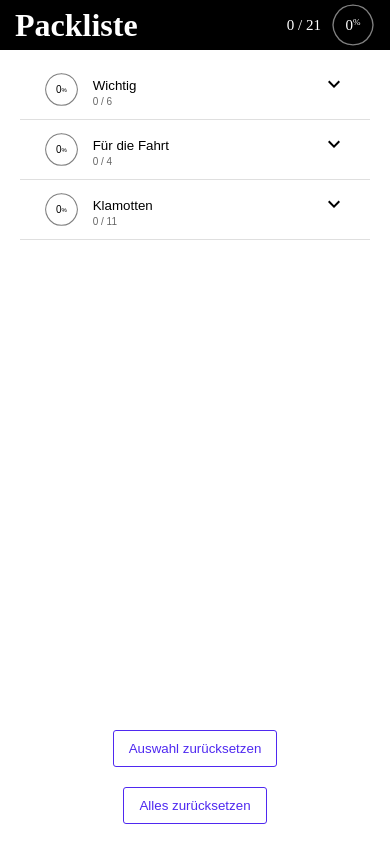
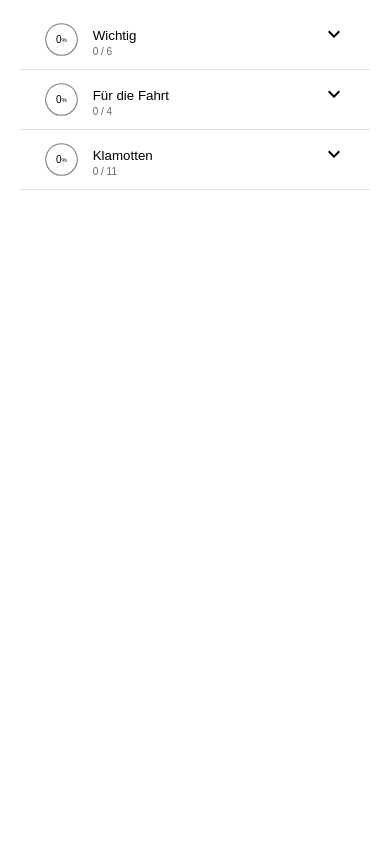
Before and after one commit to mrohmer/packliste.rohmer.rocks, a Svelte app: page / in a window 390 px wide. Built offline with nearby package versions, Linux system fonts and the light colour scheme.

Commit message:
feat: use bottom sheet

```diff
--- a/public/global.css
+++ b/public/global.css
@@ -11,3 +11,10 @@ html, body {
 html {
 	height: 100%;
 }
+.container {
+	max-width: 1000px;
+	margin: auto;
+	padding-left: 10px;
+	padding-right: 10px;
+	width: 100%;
+}
--- a/src/App.svelte
+++ b/src/App.svelte
@@ -3,82 +3,20 @@
   import {readable, writable} from './stores/local-storage';
   import type {IList} from './model/list';
   import {defaultList} from './data/list';
-  import CircleProgress from "./components/control/CircleProgress.svelte";
+  import BottomSheet from "./components/data/BottomSheet.svelte";
 
   const currentlyUsedList = defaultList;
 
   const data = writable<IList>(`list.${currentlyUsedList.key}`, defaultList);
-
-  $: items = $data.groups.reduce((prev, curr) => [...prev, ...curr.items], []);
-  $: relevantItems = items.filter(item => !item.irrelevant);
-  $: doneItems = relevantItems.filter(item => item.state);
 </script>
 
 <style type="text/scss">
-  $headerHeight: 50px;
-  .header {
-    position: fixed;
-    top: 0;
-    left: 0;
-    right: 0;
-    padding: 5px;
-    background: black;
-    color: white;
-    height: $headerHeight;
-    z-index: 1000;
-
-    .container {
-      display: flex;
-      flex-direction: row;
-      justify-content: space-between;
-      align-items: center;
+    main {
+      padding-bottom: 50px;
     }
-
-    &__title {
-      flex: 1;
-      margin: 0;
-
-    }
-
-    &__progress {
-      font-size: 15px;
-      line-height: 40px;
-      padding-right: 10px;
-    }
-    &__progress-circle {
-      width: 44px;
-      height: 44px;
-      font-size: 15px;
-      margin-top: -2px;
-      margin-bottom: -2px;
-    }
-  }
-
-  .container {
-    max-width: 1000px;
-    margin: auto;
-    padding-left: 10px;
-    padding-right: 10px;
-  }
-
-  main {
-    padding-top: $headerHeight;
-  }
 </style>
 
-<header class="header">
-    <div class="container">
-        <h1 class="header__title">
-            Packliste
-        </h1>
-        <div class="header__progress">
-            {doneItems.length} / {relevantItems.length}
-        </div>
-        <div class="header__progress-circle">
-            <CircleProgress percentage="{(doneItems.length / relevantItems.length) * 100}"/>
-        </div>
-    </div>
-</header>
 <main class="container">
     <List list="{data}"/>
 </main>
+<BottomSheet list="{data}" />
--- a/src/components/control/Button.svelte
+++ b/src/components/control/Button.svelte
@@ -14,7 +14,7 @@
       padding: 10px 15px;
       transition: 0.2s background ease;
       cursor: pointer;
-      margin: 10px;
+      margin: 0 10px 10px 0;
 
       &:hover {
         background: rgb(0, 0, 0, 0.05);
--- /dev/null
+++ b/src/components/data/BottomSheet.svelte
@@ -0,0 +1,160 @@
+<script lang="ts">
+  import {slide} from 'svelte/transition';
+  import {writable} from 'svelte/store';
+  import type {Writable} from 'svelte/store';
+  import type {IList, IListItem} from '../../model/list';
+  import CircleProgress from "../control/CircleProgress.svelte";
+  import Icon from "../control/Icon.svelte";
+  import Button from "../control/Button.svelte";
+
+  export let list: Writable<IList> = writable({});
+
+  let menuOpen = false;
+
+
+  const reset = (map: (item: IListItem) => IListItem) => {
+    const tmp = $list.groups.map(group => ({
+      ...group,
+      items: group.items.map(item => map(item)),
+    }));
+
+    list.set({
+      ...($list as IList),
+      groups: [...tmp],
+    });
+  }
+  const onResetStateClick = () => reset(
+    item => ({
+      ...item,
+      state: false,
+    })
+  )
+  const onResetAllClick = () => reset(
+    item => ({
+      ...item,
+      state: false,
+      irrelevant: false,
+    })
+  )
+
+  $: items = $list.groups.reduce((prev, curr) => [...prev, ...curr.items], []);
+  $: relevantItems = items.filter(item => !item.irrelevant);
+  $: doneItems = relevantItems.filter(item => item.state);
+
+  $: hasStateChange = $list.groups.some(group => group.items.some(item => item.state));
+  $: hasIrrelevantChange = $list.groups.some(group => group.items.some(item => item.irrelevant));
+</script>
+
+<style lang="scss">
+  @use "sass:math" as math;
+
+  .bottom-sheet {
+    $height: 50px;
+    $paddingVertical: 5px;
+    padding: $paddingVertical 0 0;
+    position: fixed;
+    bottom: 0;
+    left: 0;
+    right: 0;
+    background: white;
+    border-top: 1px solid #bbb;
+    box-shadow: 0 0 10px 0 #bbb;
+
+    .container {
+      padding: 0 42px $paddingVertical;
+    }
+
+    &__container {
+      display: flex;
+      flex-direction: row;
+    }
+
+    &__percentage {
+      height: $height - ($paddingVertical * 2);
+      width: $height - ($paddingVertical * 2);
+      margin-right: 10px;
+    }
+
+    &__progress {
+      height: 100%;
+      line-height: math.div($height - $paddingVertical * 2 - 10px, 2);
+      flex: 1;
+      font-size: 14px;
+      padding: 5px 0;
+    }
+
+    &__menu-toggle {
+      line-height: $height - $paddingVertical * 2;
+      color: #999;
+      padding: 0 10px;
+      transition: 0.25s color linear;
+      cursor: pointer;
+
+      &--close {
+        margin-right: -3px;
+      }
+
+      &:hover {
+        color: #333;
+      }
+    }
+
+    &__menu {
+      margin-top: 15px;
+
+      .button {
+        width: calc(49.5% - 5px);
+        margin-right: 5px;
+        display: inline-block;
+        vertical-align: top;
+
+        @media (max-width: 500px) {
+          width: 100%;
+          margin-right: 0;
+        }
+
+        & :global(button) {
+          width: 100%;
+        }
+      }
+    }
+  }
+</style>
+
+{#if hasStateChange}
+    <div class="bottom-sheet" transition:slide|local>
+        <div class="container bottom-sheet__container">
+            <div class="bottom-sheet__percentage">
+                <CircleProgress percentage="{(doneItems.length / relevantItems.length) * 100}"/>
+            </div>
+            <div class="bottom-sheet__progress">
+                {doneItems.length} / {relevantItems.length}
+                <br>
+                erledigt
+            </div>
+            <div class="bottom-sheet__menu-toggle" on:click={() => menuOpen = !menuOpen}
+                 style="display: {menuOpen ? 'none' : ''}">
+                <Icon>ellipsis-v</Icon>
+            </div>
+            <div class="bottom-sheet__menu-toggle bottom-sheet__menu-toggle--close"
+                 on:click={() => menuOpen = !menuOpen}
+                 style="display: {!menuOpen ? 'none' : ''}">
+                <Icon>times</Icon>
+            </div>
+        </div>
+        {#if menuOpen}
+            <div class="container bottom-sheet__menu" transition:slide|local>
+                <div class="button">
+                    <Button disabled="{!hasStateChange}" on:click={onResetStateClick}>
+                        Auswahl zurücksetzen
+                    </Button>
+                </div>
+                <div class="button">
+                    <Button disabled="{!hasStateChange && !hasIrrelevantChange}" on:click={onResetAllClick}>
+                        Alles zurücksetzen
+                    </Button>
+                </div>
+            </div>
+        {/if}
+    </div>
+{/if}
--- a/src/components/data/list/List.svelte
+++ b/src/components/data/list/List.svelte
@@ -63,33 +63,6 @@
       }),
     );
 
-  const reset = (map: (item: IListItem) => IListItem) => {
-    const tmp = $list.groups.map(group => ({
-      ...group,
-      items: group.items.map(item => map(item)),
-    }));
-
-    list.set({
-      ...($list as IList),
-      groups: [...tmp],
-    });
-  }
-  const onResetStateClick = () => reset(
-    item => ({
-      ...item,
-      state: false,
-    })
-  )
-  const onResetAllClick = () => reset(
-    item => ({
-      ...item,
-      state: false,
-      irrelevant: false,
-    })
-  )
-
-  $: hasStateChange = $list.groups.some(group => group.items.some(item => item.state));
-  $: hasIrrelevantChange = $list.groups.some(group => group.items.some(item => item.irrelevant));
   $: irrelevantGroups = $list.groups.filter(group => group.items.some(item => item.irrelevant));
 
 </script>
@@ -103,9 +76,6 @@
 
     &__main {
         flex: 1;
-    }
-    &__bottom {
-      text-align: center;
     }
   }
 
@@ -171,13 +141,4 @@
             </div>
         {/if}
     </div>
-
-    <div class="body__bottom">
-        <Button disabled="{!hasStateChange}" on:click={onResetStateClick}>
-            Auswahl zurücksetzen
-        </Button>
-        <Button disabled="{!hasStateChange && !hasIrrelevantChange}" on:click={onResetAllClick}>
-            Alles zurücksetzen
-        </Button>
-    </div>
 </div>
```
